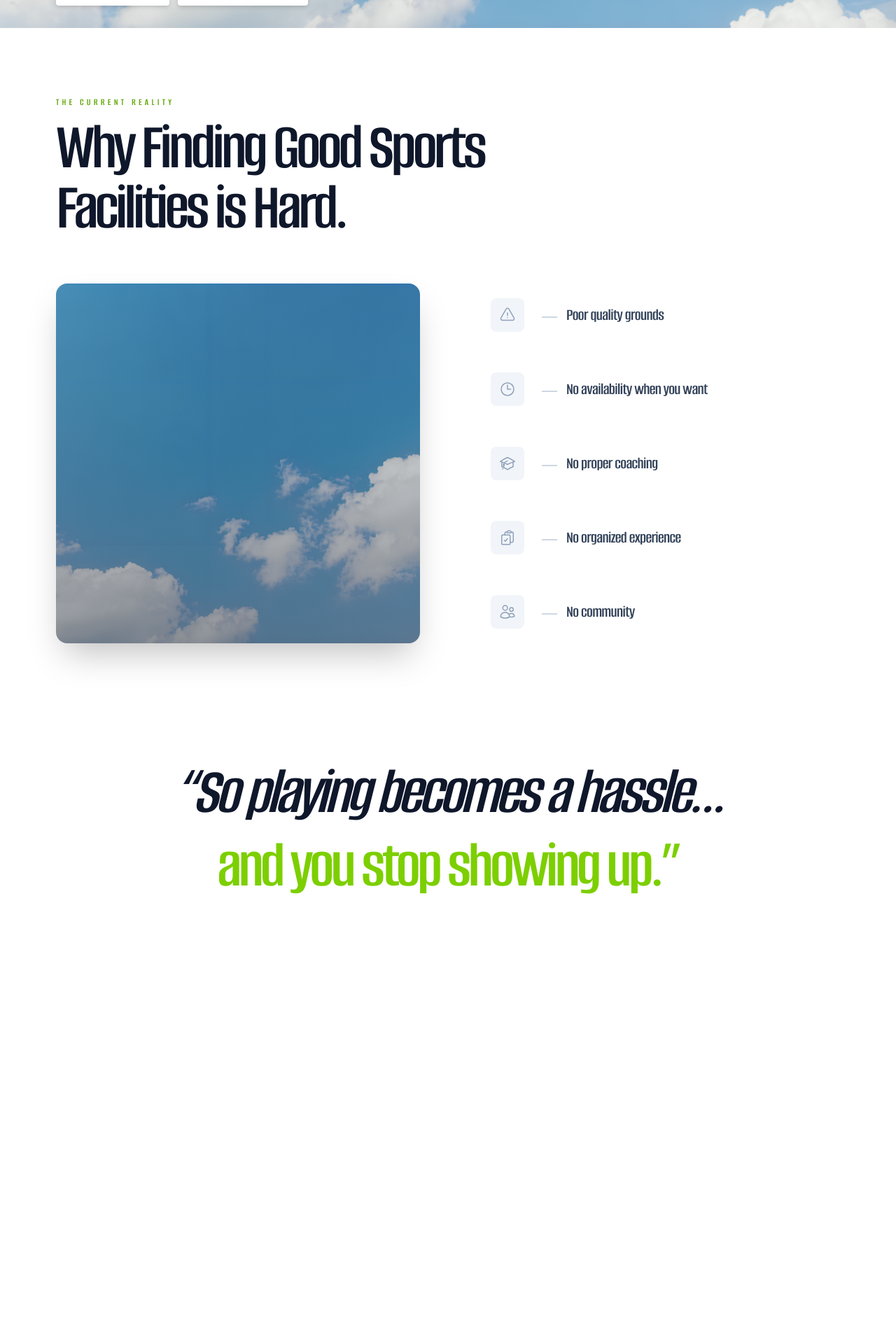
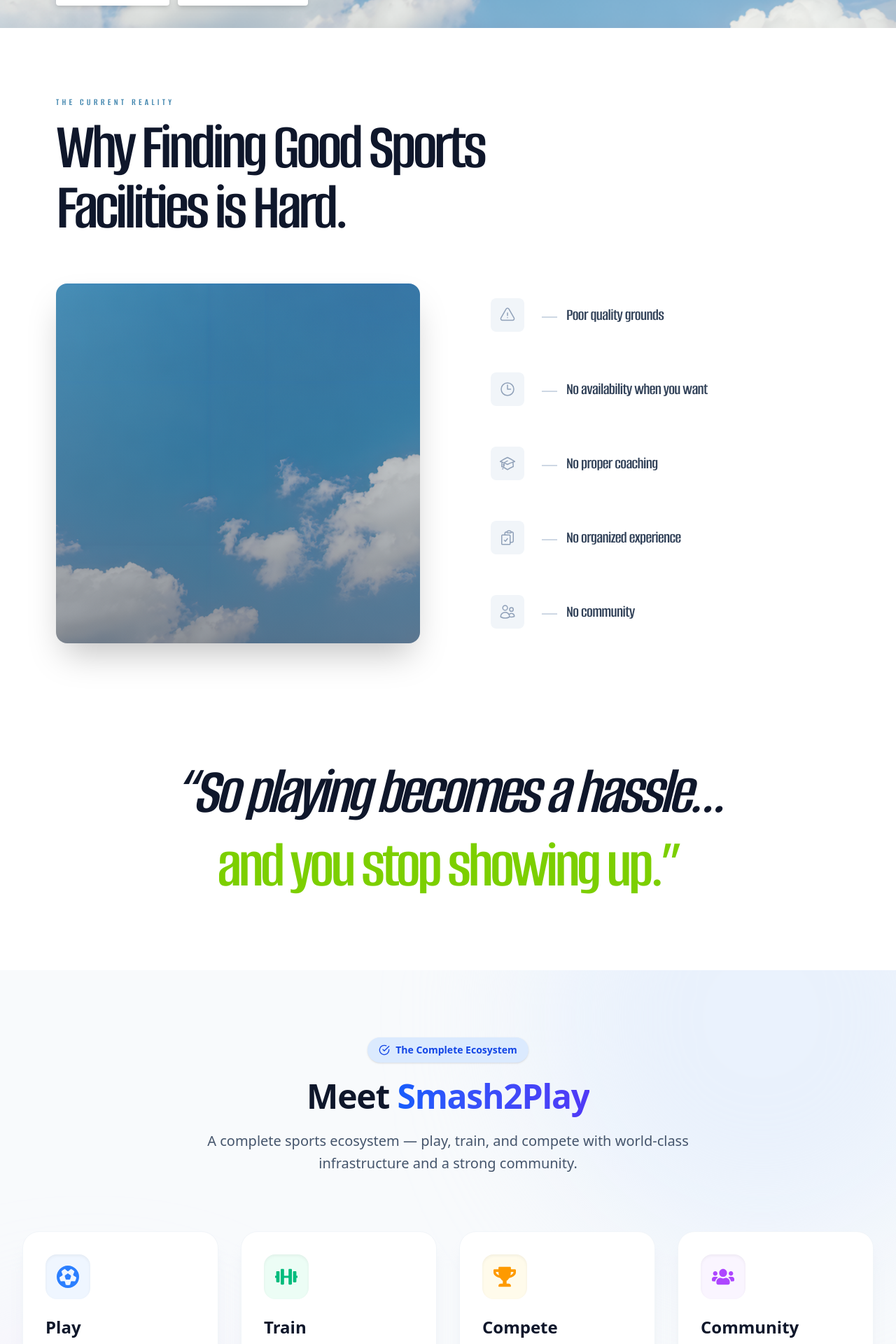
Before and after one commit to nixen-rohit/Smash2play, a Next.js app: page / in a window 1280 px wide. Shown: the part 760-2680 px from the top of the page at 70% size. Before the commit the page ends 2146 px from the top, so only its background shows below. Built offline with nearby package versions, Linux system fonts and the light colour scheme.

Commit message:
fix color

```diff
--- a/app/globals.css
+++ b/app/globals.css
@@ -4,3 +4,7 @@
   font-family: AlumSemibold;
   src: url(../public/Font/AlumniSans-SemiBold.ttf);
 }
+
+:root {
+  --sky-color: #3a81ab;
+}
--- a/app/page.tsx
+++ b/app/page.tsx
@@ -1,5 +1,6 @@
 import Hero from "@/components/Hero";
 import ProblemSection from "@/components/ProblemSection";
+import SolutionSection from "@/components/SolutionSection"
 import React from "react";
 
 const page = () => {
@@ -7,6 +8,7 @@
     <div className="h-screen w-full bg-zinc-100 text-black">
       <Hero />
       <ProblemSection />
+      <SolutionSection />
     </div>
   );
 };
--- a/components/ProblemSection.tsx
+++ b/components/ProblemSection.tsx
@@ -43,7 +43,7 @@
           <motion.span
             initial={{ opacity: 0, y: 10 }}
             whileInView={{ opacity: 1, y: 0 }}
-            className="text-sm font-[AlumSemibold] uppercase tracking-[0.3em] text-lime-600 mb-3 block"
+            className="text-sm font-[AlumSemibold] uppercase tracking-[0.3em] text-(--sky-color) mb-3 block"
           >
             The Current Reality
           </motion.span>
@@ -85,7 +85,7 @@
                   transition={{ delay: index * 0.1 }}
                   className="group flex items-center gap-6 p-5 rounded-xl border border-transparent hover:border-slate-100 hover:bg-slate-50 transition-all duration-300"
                 >
-                  <div className="shrink-0 w-12 h-12 flex items-center justify-center rounded-lg bg-slate-100 text-slate-400 group-hover:bg-lime-500 group-hover:text-white transition-colors duration-300">
+                  <div className="shrink-0 w-12 h-12 flex items-center justify-center rounded-lg bg-slate-100 text-slate-400 group-hover:bg-(--sky-color) group-hover:text-white transition-colors duration-300">
                     {icon}
                   </div>
                   <div className="flex items-center flex-1">
--- /dev/null
+++ b/components/Test.tsx
@@ -0,0 +1,9 @@
+import React from 'react'
+
+const Test = () => {
+  return (
+    <div>Test</div>
+  )
+}
+
+export default Test
```
